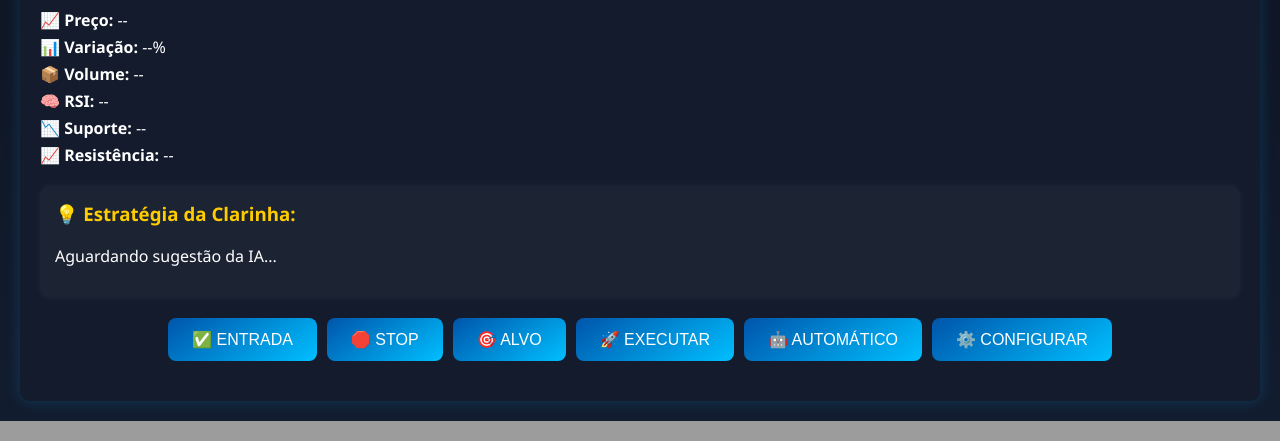
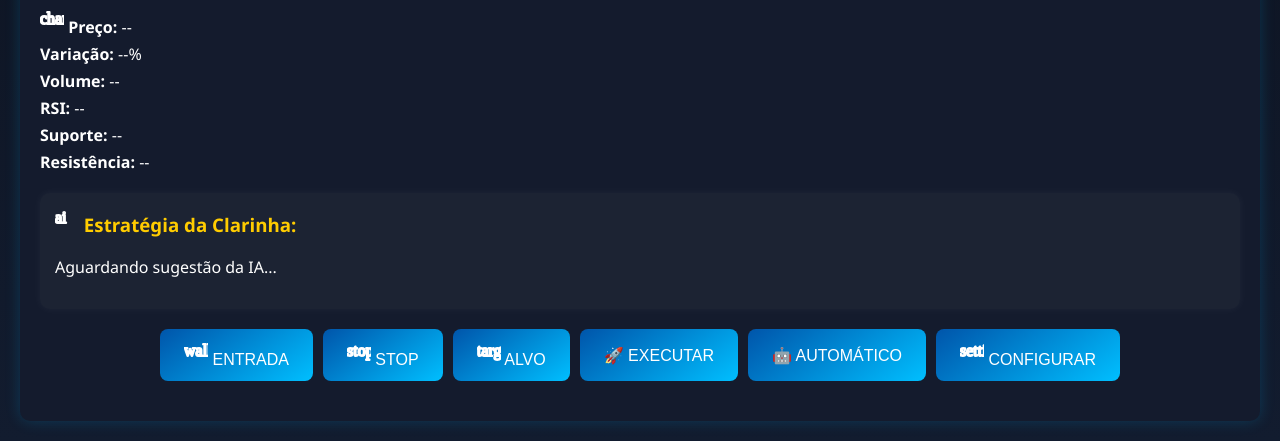
Before and after one commit to Claratrade33/Clara-verse, a Flask app: page /painel in a window 1280 px wide. Shown: the part 534-975 px from the top of the page. Run offline with Flask 3, Linux system fonts and the light colour scheme; the visitor is signed in with stand-in values (Sample User, id 1).

Commit message:
Atualizar o painel.html

```diff
--- a/templates/painel.html
+++ b/templates/painel.html
@@ -11,7 +11,9 @@
     <div class="painel-header">
       <h1>🌌 ClaraVerse • Painel de Operações</h1>
       <div class="painel-saldo">💰 Saldo Simulado: <span id="saldo">{{ saldo }}</span> USDT</div>
-      <button class="btn-sair" onclick="window.location.href='/logout'">Sair</button>
+      <button class="btn-sair" onclick="window.location.href='/logout'">
+        <img src="{{ url_for('static', filename='icons/logout.svg') }}" class="icon"> Sair
+      </button>
     </div>
 
     <div class="painel-conteudo">
@@ -21,26 +23,26 @@
       </div>
 
       <div class="dados-mercado">
-        <p><strong>📈 Preço:</strong> <span id="preco">--</span></p>
-        <p><strong>📊 Variação:</strong> <span id="variacao">--</span>%</p>
-        <p><strong>📦 Volume:</strong> <span id="volume">--</span></p>
-        <p><strong>🧠 RSI:</strong> <span id="rsi">--</span></p>
-        <p><strong>📉 Suporte:</strong> <span id="suporte">--</span></p>
-        <p><strong>📈 Resistência:</strong> <span id="resistencia">--</span></p>
+        <p><img src="{{ url_for('static', filename='icons/chart.svg') }}" class="icon"> <strong>Preço:</strong> <span id="preco">--</span></p>
+        <p><strong>Variação:</strong> <span id="variacao">--</span>%</p>
+        <p><strong>Volume:</strong> <span id="volume">--</span></p>
+        <p><strong>RSI:</strong> <span id="rsi">--</span></p>
+        <p><strong>Suporte:</strong> <span id="suporte">--</span></p>
+        <p><strong>Resistência:</strong> <span id="resistencia">--</span></p>
       </div>
 
       <div class="ia-resposta">
-        <h3>💡 Estratégia da Clarinha:</h3>
+        <h3><img src="{{ url_for('static', filename='icons/ai.svg') }}" class="icon"> Estratégia da Clarinha:</h3>
         <p id="sugestao">Aguardando sugestão da IA...</p>
       </div>
 
       <div class="painel-botoes">
-        <button onclick="enviarAcao('entrada')">✅ ENTRADA</button>
-        <button onclick="enviarAcao('stop')">🛑 STOP</button>
-        <button onclick="enviarAcao('alvo')">🎯 ALVO</button>
+        <button onclick="enviarAcao('entrada')"><img src="{{ url_for('static', filename='icons/wallet.svg') }}" class="icon"> ENTRADA</button>
+        <button onclick="enviarAcao('stop')"><img src="{{ url_for('static', filename='icons/stop.svg') }}" class="icon"> STOP</button>
+        <button onclick="enviarAcao('alvo')"><img src="{{ url_for('static', filename='icons/target.svg') }}" class="icon"> ALVO</button>
         <button onclick="enviarAcao('executar')">🚀 EXECUTAR</button>
         <button onclick="enviarAcao('automatico')">🤖 AUTOMÁTICO</button>
-        <button onclick="window.location.href='/configurar'">⚙️ CONFIGURAR</button>
+        <button onclick="window.location.href='/configurar'"><img src="{{ url_for('static', filename='icons/settings.svg') }}" class="icon"> CONFIGURAR</button>
       </div>
 
       <p class="mensagem-status" id="mensagemStatus"></p>
```
